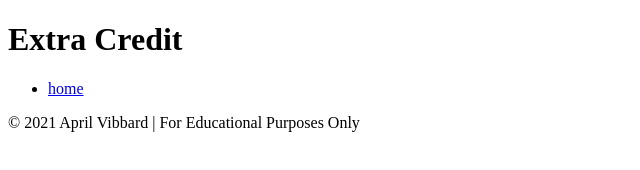
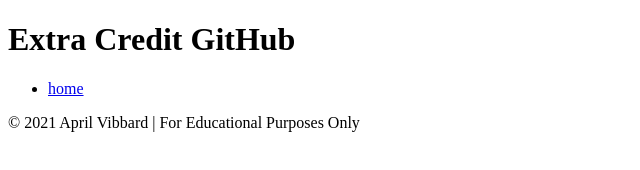
Before and after one commit to avibbard/vibbard_git414, a plain HTML site: page index.html in a window 1280 px wide. Shown: the whole page, without its empty margins (0-640 px from the left). Drawn offline with Linux system fonts and the light colour scheme.

Commit message:
Update index.html
updated index.html with a different h1. Making changes to the html for extra credit assignment.

```diff
--- a/index.html
+++ b/index.html
@@ -10,7 +10,7 @@
 
     <body>
         <header>
-            <h1>Extra Credit</h1>
+            <h1>Extra Credit GitHub</h1>
                 <nav>
                     <ul>
                         <li><a href="index.html">home</a></li>
```
